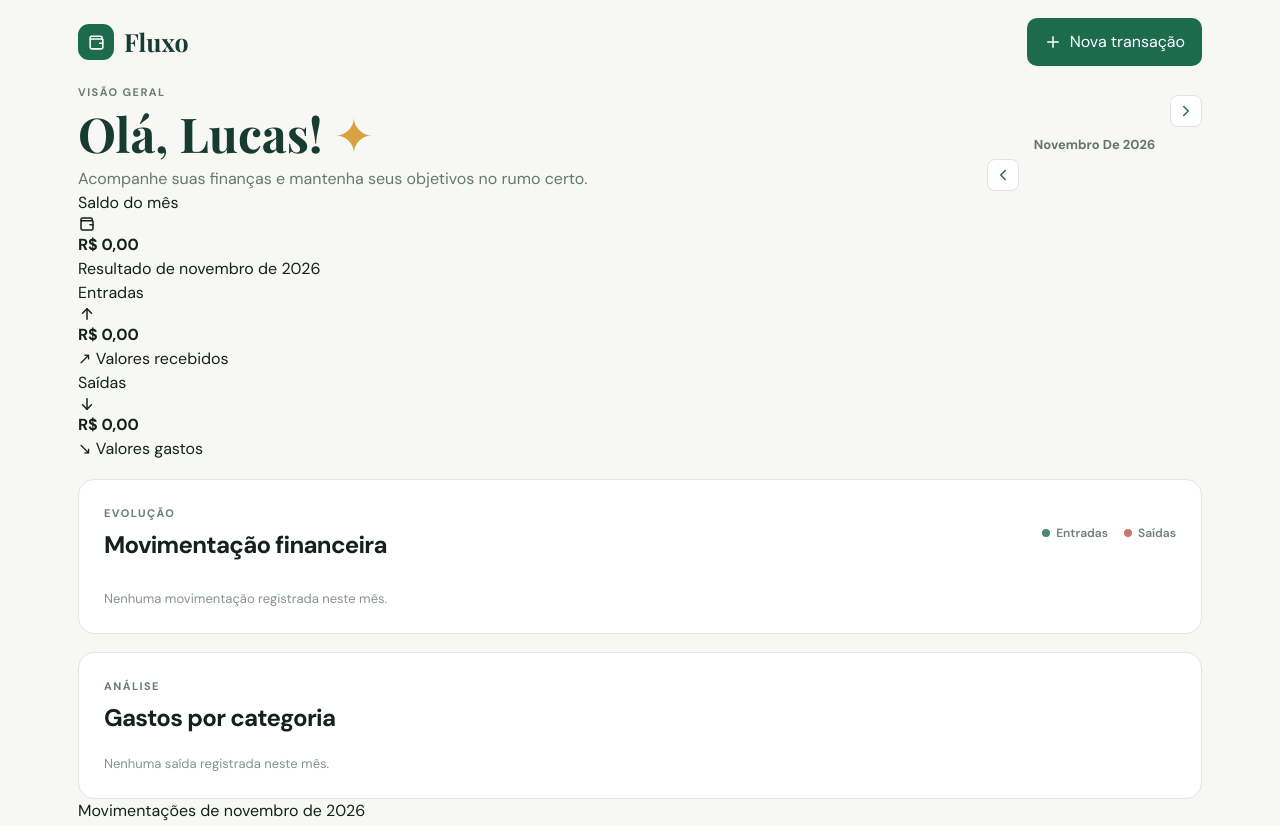
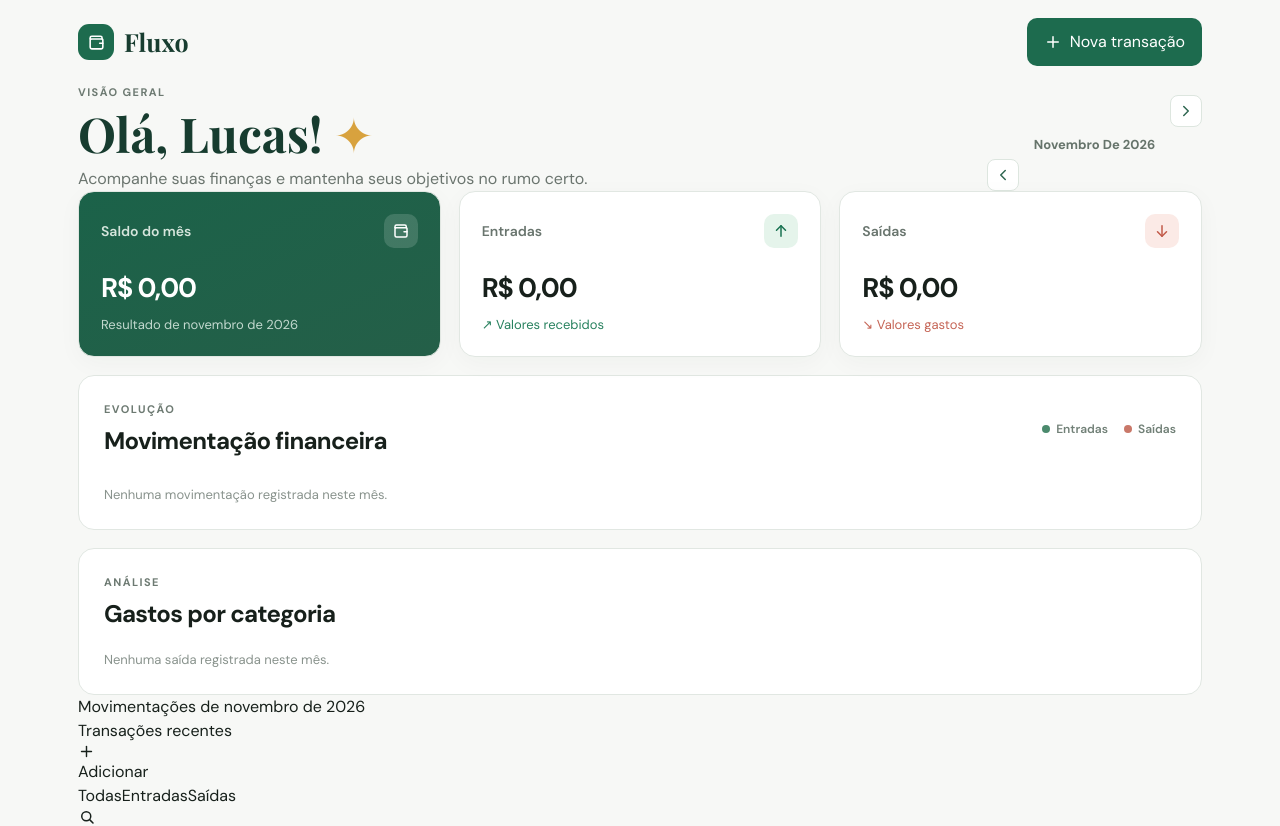
Before and after one commit to llima598/fluxo-controle-financeiro, a React (Vite) app: page / in a window 1280 px wide. Shown: the top 826 px of the page. Built offline with nearby package versions, Linux system fonts and the light colour scheme.

Commit message:
refactor: migrate summary cards to tailwind

```diff
--- a/src/components/Summary.tsx
+++ b/src/components/Summary.tsx
@@ -9,21 +9,21 @@ interface SummaryProps {
 
 export default function Summary({ summary, monthLabel, currency }: SummaryProps) {
   return (
-    <section className="summary-grid" aria-label="Resumo financeiro">
-      <article className="summary-card balance">
-        <div className="card-label"><span>Saldo do mês</span><span className="icon-chip"><Icon name="wallet" size={18} /></span></div>
-        <strong>{currency.format(summary.income - summary.expense)}</strong>
-        <p>Resultado de {monthLabel}</p>
+    <section className="grid grid-cols-3 gap-[18px] max-[680px]:grid-cols-1 max-[680px]:gap-3" aria-label="Resumo financeiro">
+      <article className="rounded-2xl border border-[#e1e7e2] bg-gradient-to-br from-[#1b6249] to-[#245f48] p-[22px] text-white shadow-[0_6px_24px_rgba(23,57,42,0.035)] max-[680px]:p-[18px]">
+        <div className="flex items-center justify-between text-sm font-semibold text-[#d5e5dc]"><span>Saldo do mês</span><span className="grid size-[34px] place-items-center rounded-[10px] bg-white/15 text-white"><Icon name="wallet" size={18} /></span></div>
+        <strong className="my-5 mb-1.5 block text-[27px] tracking-[-0.04em] max-[680px]:mt-3">{currency.format(summary.income - summary.expense)}</strong>
+        <p className="mb-0 text-[13px] text-[#c3d9cf]">Resultado de {monthLabel}</p>
       </article>
-      <article className="summary-card">
-        <div className="card-label"><span>Entradas</span><span className="icon-chip positive"><Icon name="income" size={18} /></span></div>
-        <strong>{currency.format(summary.income)}</strong>
-        <p className="positive-text">↗ Valores recebidos</p>
+      <article className="rounded-2xl border border-[#e1e7e2] bg-white p-[22px] shadow-[0_6px_24px_rgba(23,57,42,0.035)] max-[680px]:p-[18px]">
+        <div className="flex items-center justify-between text-sm font-semibold text-[#69756e]"><span>Entradas</span><span className="grid size-[34px] place-items-center rounded-[10px] bg-[#e5f4eb] text-[#197251]"><Icon name="income" size={18} /></span></div>
+        <strong className="my-5 mb-1.5 block text-[27px] tracking-[-0.04em] max-[680px]:mt-3">{currency.format(summary.income)}</strong>
+        <p className="mb-0 text-[13px] text-[#27815e]">↗ Valores recebidos</p>
       </article>
-      <article className="summary-card">
-        <div className="card-label"><span>Saídas</span><span className="icon-chip negative"><Icon name="expense" size={18} /></span></div>
-        <strong>{currency.format(summary.expense)}</strong>
-        <p className="negative-text">↘ Valores gastos</p>
+      <article className="rounded-2xl border border-[#e1e7e2] bg-white p-[22px] shadow-[0_6px_24px_rgba(23,57,42,0.035)] max-[680px]:p-[18px]">
+        <div className="flex items-center justify-between text-sm font-semibold text-[#69756e]"><span>Saídas</span><span className="grid size-[34px] place-items-center rounded-[10px] bg-[#fbeae6] text-[#c25a49]"><Icon name="expense" size={18} /></span></div>
+        <strong className="my-5 mb-1.5 block text-[27px] tracking-[-0.04em] max-[680px]:mt-3">{currency.format(summary.expense)}</strong>
+        <p className="mb-0 text-[13px] text-[#c56455]">↘ Valores gastos</p>
       </article>
     </section>
   )
```
